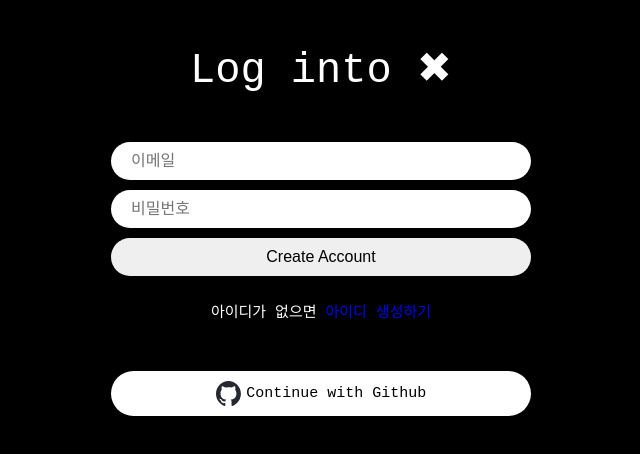
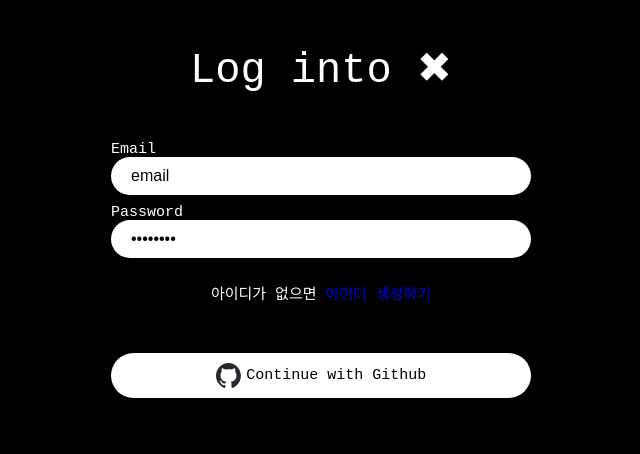
Before and after one commit to seong-94/cloneCode, a React (Vite) app: page /login in a window 1280 px wide. Shown: the top 454 px of the page, without its empty margins (319-959 px from the left). Built offline with nearby package versions, Linux system fonts and the light colour scheme.

Commit message:
refactor: 로그인 파일 정리

```diff
--- a/src/routes/Login.tsx
+++ b/src/routes/Login.tsx
@@ -1,8 +1,4 @@
-import {
-  createUserWithEmailAndPassword,
-  signInWithEmailAndPassword,
-  updateProfile,
-} from "firebase/auth";
+import { signInWithEmailAndPassword } from "firebase/auth";
 import { useState } from "react";
 import styled from "styled-components";
 import { auth } from "../firebase/firebase";
@@ -53,37 +49,45 @@ const Switcher = styled.span`
     text-decoration: none;
   }
 `;
-type Props = {};
+type FormData = {
+  email: string;
+  password: string;
+  error: string;
+};
 
-export default function Login({}: Props) {
+// 입력 필드 정보를 배열로 선언
+const fields = [
+  { type: "email", name: "email", placeholder: "이메일", label: "Email" },
+  { type: "password", name: "password", placeholder: "비밀번호", label: "Password" },
+];
+
+export default function Login() {
   const navigate = useNavigate();
   const [isLoading, setIsLoading] = useState(false);
-  const [email, setEmail] = useState("");
-  const [password, setPassword] = useState("");
-  const [error, setError] = useState("");
+  const [formData, setFormData] = useState<FormData>({
+    email: "",
+    password: "",
+    error: "",
+  });
 
   const onChange = (e: React.ChangeEvent<HTMLInputElement>) => {
     const {
       target: { name, value },
     } = e;
-    if (name === "password") {
-      setPassword(value);
-    } else if (name === "email") {
-      setEmail(value);
-    }
+    setFormData({ ...formData, [name]: value, error: "" });
   };
 
   const onSubmit = async (e: React.FormEvent<HTMLFormElement>) => {
     e.preventDefault();
-    if (isLoading || email === "" || password === "") return;
+    if (isLoading || formData.email === "" || formData.password === "") return;
     try {
       setIsLoading(true);
-      setError("");
-      await signInWithEmailAndPassword(auth, email, password);
+      setFormData({ ...formData, error: "" });
+      await signInWithEmailAndPassword(auth, formData.email, formData.password);
       navigate("/");
     } catch (e) {
       if (e instanceof FirebaseError) {
-        setError(e.message);
+        setFormData({ ...formData, error: "" });
       }
     } finally {
       setIsLoading(false);
@@ -94,25 +98,21 @@ export default function Login({}: Props) {
     <Wrapper>
       <Title>Log into ✖</Title>
       <Form onSubmit={onSubmit}>
-        <Input
-          onChange={onChange}
-          type="email"
-          value={email}
-          name="email"
-          placeholder="이메일"
-          required
-        />
-        <Input
-          onChange={onChange}
-          type="password"
-          value={password}
-          name="password"
-          placeholder="비밀번호"
-          required
-        />
-        <Input type="submit" value={isLoading ? "Loading..." : "Create Account"} />
+        {fields.map((field, index) => (
+          <div key={index}>
+            <label htmlFor={field.name}>{field.label}</label>
+            <Input
+              onChange={onChange}
+              type={field.type}
+              value={field.name}
+              name={field.name}
+              placeholder={field.placeholder}
+              required
+            />
+          </div>
+        ))}
       </Form>
-      {error !== "" ? <Error>{error}</Error> : ""}
+      {formData.error !== "" ? <Error>{formData.error}</Error> : ""}
       <Switcher>
         아이디가 없으면
         <Link to="/register"> 아이디 생성하기</Link>
--- a/src/routes/Register.tsx
+++ b/src/routes/Register.tsx
@@ -112,7 +112,7 @@ export default function Register() {
 
   return (
     <Wrapper>
-      <Title>Log into ✖</Title>
+      <Title>Join ✖</Title>
       <Form onSubmit={handleSubmit}>
         {fields.map((field, index) => (
           <div key={index}>
```
